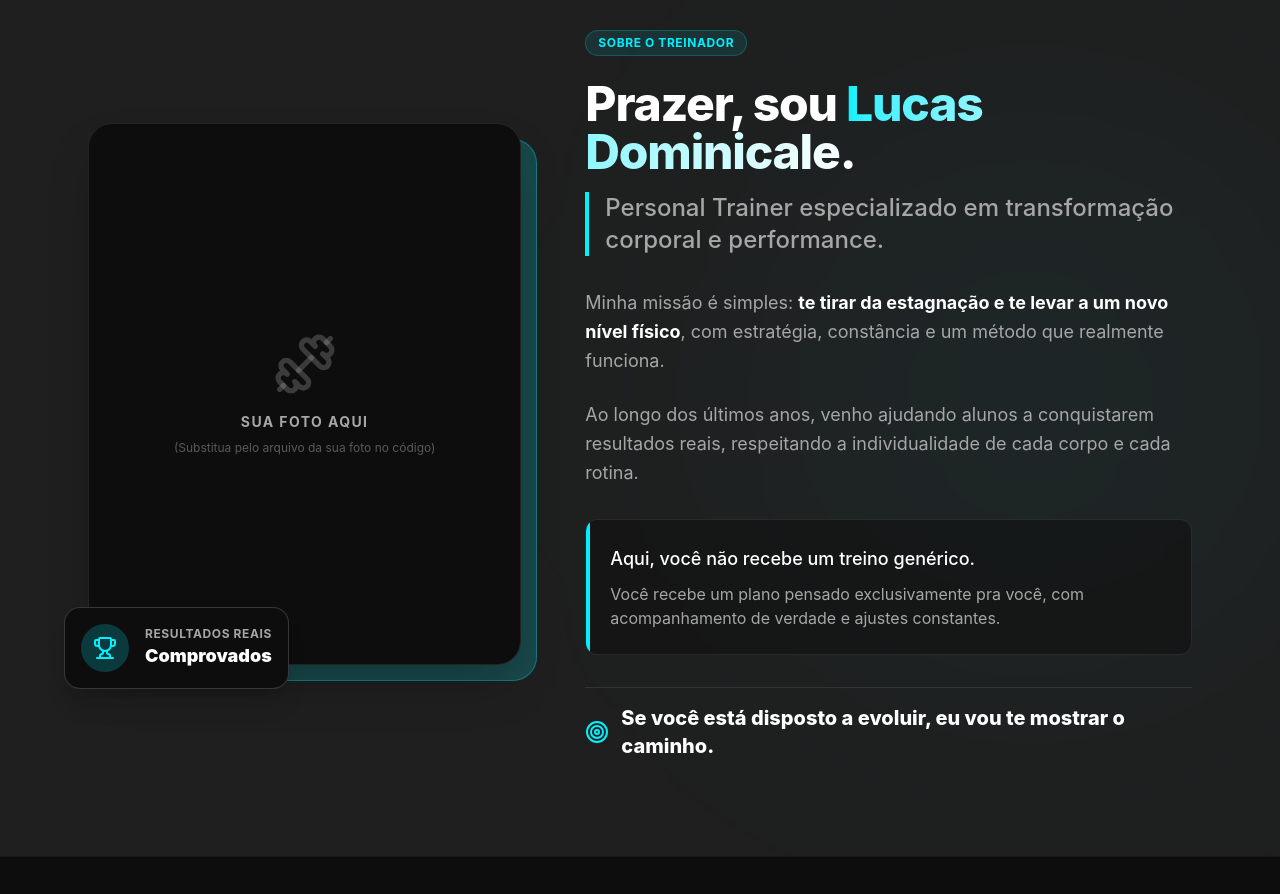
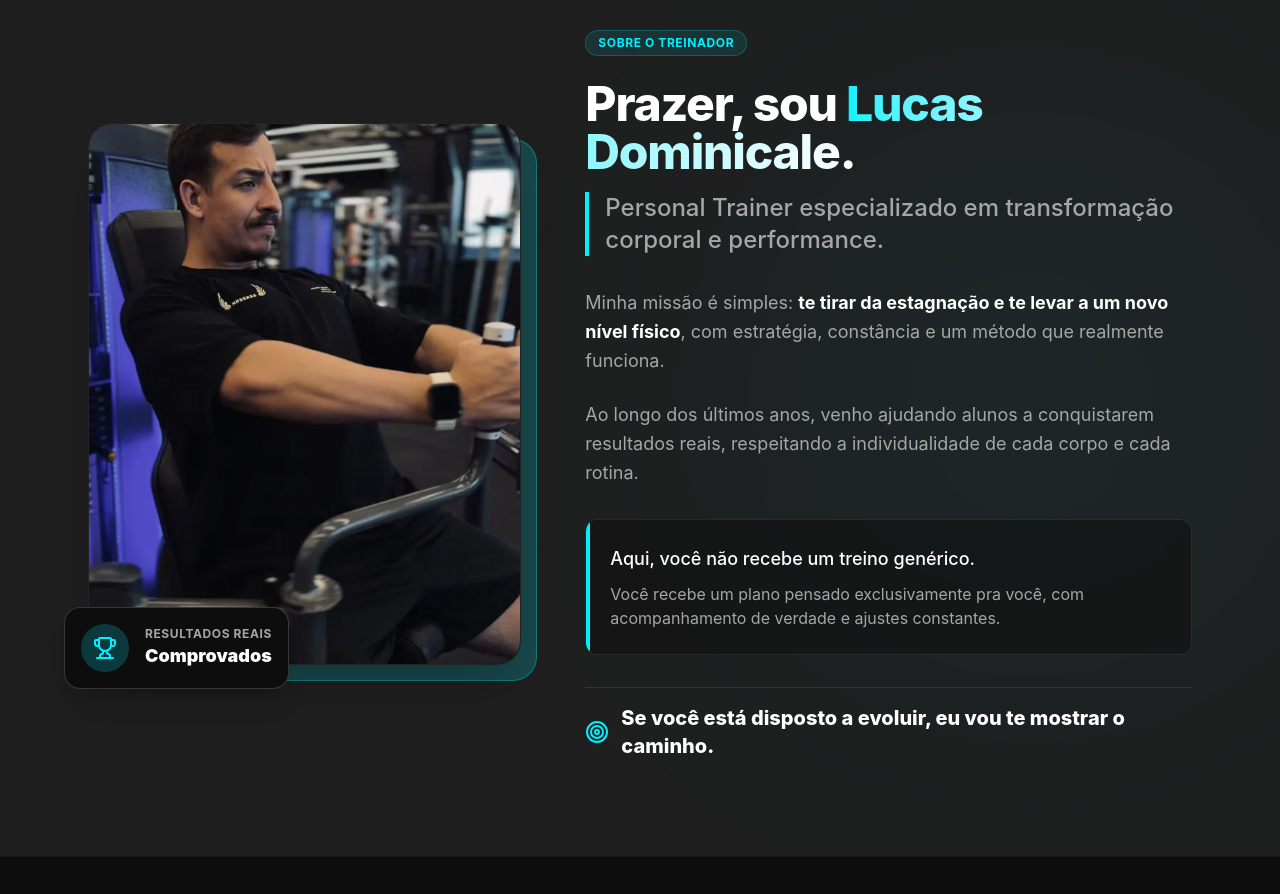
Before and after one commit to 04ale/dominicale-personal, a React (Vite) app: page / in a window 1280 px wide. Shown: the part 1000-1894 px from the top of the page. Built offline with nearby package versions, Linux system fonts and the light colour scheme.

Commit message:
feat: add optimized profile photo to AboutMe component

```diff
--- a/src/components/AboutMe.tsx
+++ b/src/components/AboutMe.tsx
@@ -1,4 +1,5 @@
 import { Target, Trophy, Dumbbell } from 'lucide-react';
+import profileImg from '../assets/eu.webp';
 
 export default function AboutMe({ id }: { id?: string }) {
   return (
@@ -16,23 +17,12 @@ export default function AboutMe({ id }: { id?: string }) {
             <div className="absolute inset-0 bg-electric/20 rounded-3xl translate-x-4 translate-y-4 border border-electric/30 transition-transform duration-500 group-hover:translate-x-6 group-hover:translate-y-6"></div>
 
             <div className="relative bg-deep-onyx border border-platinum-light/10 rounded-3xl overflow-hidden aspect-4/5 flex items-center justify-center shadow-2xl">
-              {/* Fallback image style while the user doesn't plug the real photo */}
-              <div className="text-center p-8">
-                <Dumbbell size={64} className="mx-auto text-silver-mist/30 mb-4" />
-                <p className="text-silver-mist text-sm uppercase tracking-widest font-bold">
-                  Sua Foto Aqui
-                </p>
-                <p className="text-xs text-silver-mist/50 mt-2">
-                  (Substitua pelo arquivo da sua foto no código)
-                </p>
-              </div>
-
-              {/* Quando tiver a foto real, basta remover a div acima e descomentar a tag img abaixo: */}
-              {/* <img
-                src="/sua-foto.jpg"
+              <img
+                src={profileImg}
                 alt="Lucas Dominicale"
                 className="w-full h-full object-cover filter grayscale-[20%] group-hover:grayscale-0 transition-all duration-500"
-              /> */}
+                fetchPriority="high"
+              />
             </div>
 
             {/* Experience Badge */}
```
Also changed, not shown: src/assets/eu.webp (added).
